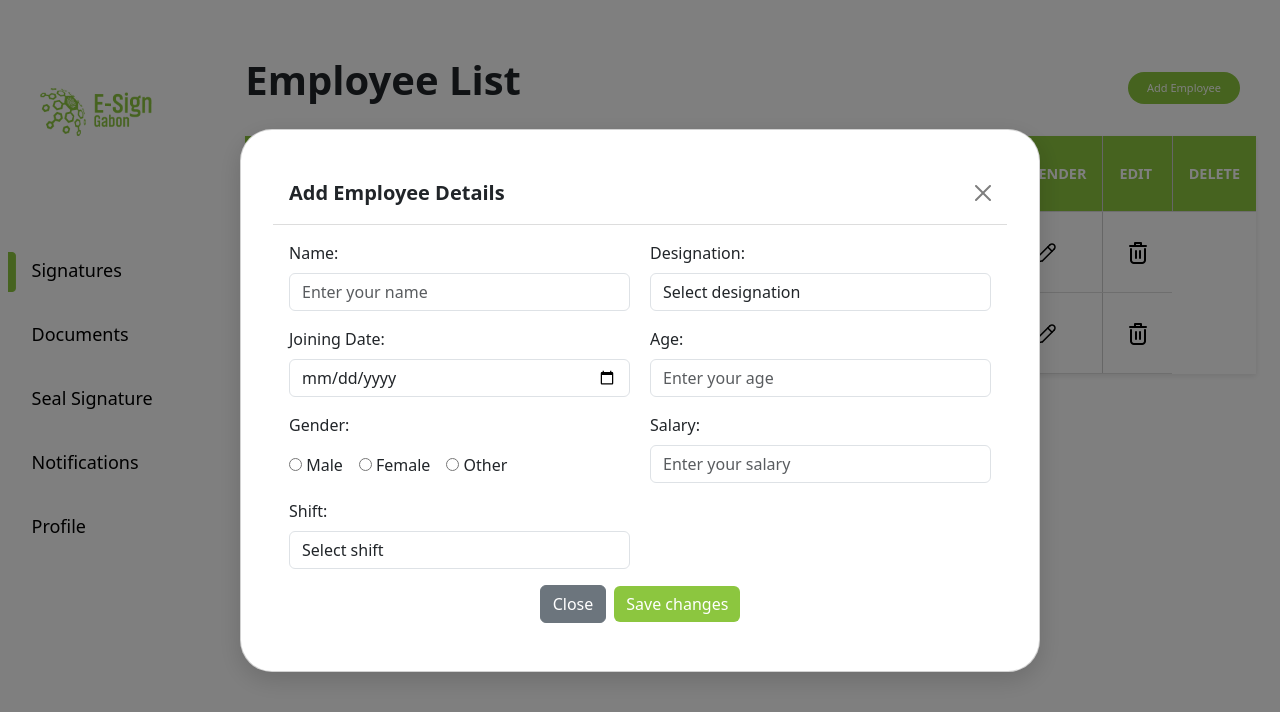
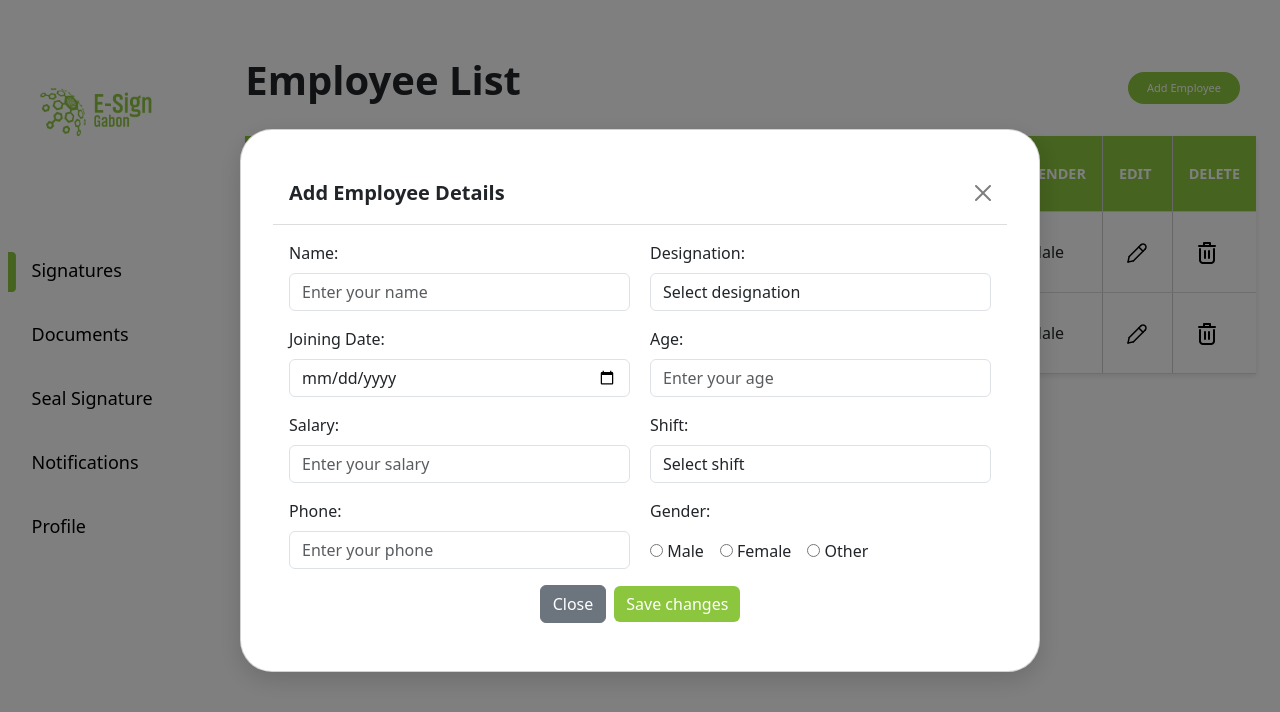
Before and after one commit to DhiaShams/Angular-learning, an Angular app: page /list in a window 1280 px wide. Both pictures are taken after a click on the button "Add Employee". Shown: the top 712 px of the page. Built offline with nearby package versions, Linux system fonts and the light colour scheme; data requests are answered from the project's data file.

Commit message:
added phone number with validation

```diff
--- a/src/app/components/employees/employees.html
+++ b/src/app/components/employees/employees.html
@@ -30,9 +30,10 @@
                 <td>{{ employee.designation }}</td>
                 <td>{{ employee.date }}</td>
                 <td>{{ employee.age }}</td>
-                <td>{{ employee.gender }}</td>
                 <td>{{ employee.salary}}</td>
                 <td>{{ employee.shift}}</td>
+                <td>{{ employee.phone}}</td>
+                <td>{{ employee.gender }}</td>
                 <td class="action-buttons">
                     <button (click)="editModal(employee)" class="edit" (click)="setFormMode('edit')">
                         <img src="assets/images/edit.png" alt="">
@@ -109,32 +110,6 @@
                                                 <div *ngIf="f['age'].errors['min']">Age must be at least 18</div>
                                             </div>
 
-                                            <!-- Gender field in your modal form -->
-                                            <div class="form-group">
-                                                <label>Gender:</label>
-                                                <div>
-                                                    <label>
-                                                        <input type="radio" name="gender" value="Male"
-                                                            formControlName="gender" [(ngModel)]="employeeObj.gender">
-                                                        Male
-                                                    </label>
-                                                    <label>
-                                                        <input type="radio" name="gender" value="Female"
-                                                            formControlName="gender" [(ngModel)]="employeeObj.gender">
-                                                        Female
-                                                    </label>
-                                                    <label>
-                                                        <input type="radio" name="gender" value="Other"
-                                                            formControlName="gender" [(ngModel)]="employeeObj.gender">
-                                                        Other
-                                                    </label>
-                                                </div>
-                                            </div>
-                                            <div *ngIf="submitted && f['gender'].errors" class="space error">
-                                                <div *ngIf="f['gender'].errors['required']">{{ 'Gender is required' }}
-                                                </div>
-                                            </div>
-
                                             <div class="mb-3">
                                                 <label for="salary" class="form-label">Salary:</label>
                                                 <input type="number" class="form-control" id="salary"
@@ -163,6 +138,43 @@
                                             </div>
                                             <div *ngIf="submitted && f['shift'].errors" class="space error">
                                                 <div>{{ 'Please select your shift' }}</div>
+                                            </div>
+
+                                            <div class="mb-3">
+                                                <label for="phone" class="form-label">Phone:</label>
+                                                <input type="tel" class="form-control" id="phone"
+                                                    placeholder="Enter your phone" formControlName="phone" maxlength="10"
+                                                    [(ngModel)]="employeeObj.phone">
+                                            </div>
+                                            <div *ngIf="submitted && f['phone'].errors" class="error">
+                                                <div *ngIf="f['phone'].errors['required']">{{ 'Phone number is required'
+                                                    }}</div>
+                                                <div *ngIf="f['phone'].errors['pattern']">{{ 'Please enter a valid phone number' }}</div>
+                                            </div>
+
+                                            <div class="form-group">
+                                                <label>Gender:</label>
+                                                <div>
+                                                    <label>
+                                                        <input type="radio" name="gender" value="Male"
+                                                            formControlName="gender" [(ngModel)]="employeeObj.gender">
+                                                        Male
+                                                    </label>
+                                                    <label>
+                                                        <input type="radio" name="gender" value="Female"
+                                                            formControlName="gender" [(ngModel)]="employeeObj.gender">
+                                                        Female
+                                                    </label>
+                                                    <label>
+                                                        <input type="radio" name="gender" value="Other"
+                                                            formControlName="gender" [(ngModel)]="employeeObj.gender">
+                                                        Other
+                                                    </label>
+                                                </div>
+                                            </div>
+                                            <div *ngIf="submitted && f['gender'].errors" class="space error">
+                                                <div *ngIf="f['gender'].errors['required']">{{ 'Gender is required' }}
+                                                </div>
                                             </div>
 
                                         </div>
--- a/src/app/components/employees/employees.ts
+++ b/src/app/components/employees/employees.ts
@@ -24,7 +24,8 @@ export class Employees {
     age: '',
     gender: '',
     salary: '',
-    shift: ''
+    shift: '',
+    phone: ''
   };
   response: any;
   formMode: any;
@@ -41,6 +42,7 @@ export class Employees {
       age: ['', [Validators.required, Validators.pattern('^[0-9]+$'), Validators.min(18)]],
       gender: ['male', [Validators.required]],
       shift: ['', [Validators.required]],
+      phone: ['', [Validators.required, Validators.pattern('^[0-9]{10}$')]],
       salary: ['', [Validators.required, Validators.pattern('^[0-9]+$'), Validators.min(1000)]]
     });
     this.getEmployeeList();
@@ -62,7 +64,8 @@ export class Employees {
       age: emp.age,
       gender: emp.gender,
       salary: emp.salary,
-      shift: emp.shift
+      shift: emp.shift,
+      phone:emp.phone
     });
     $("#form-modal").modal('show');
   }
```
